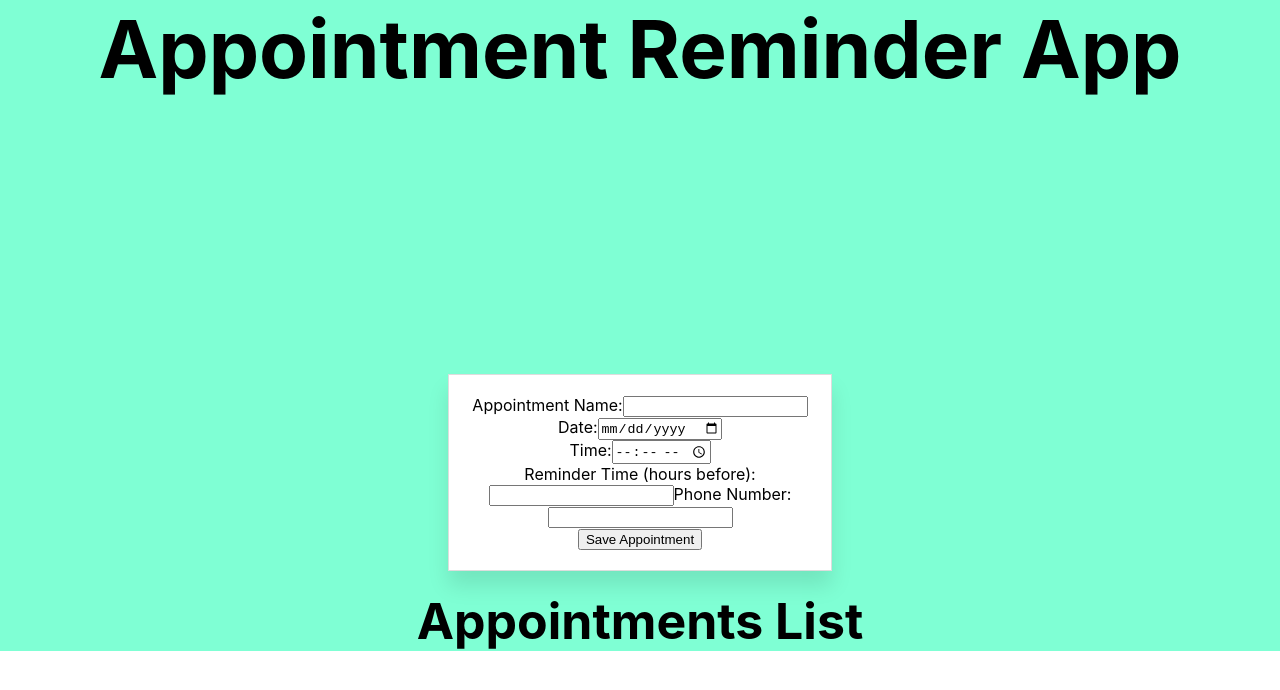
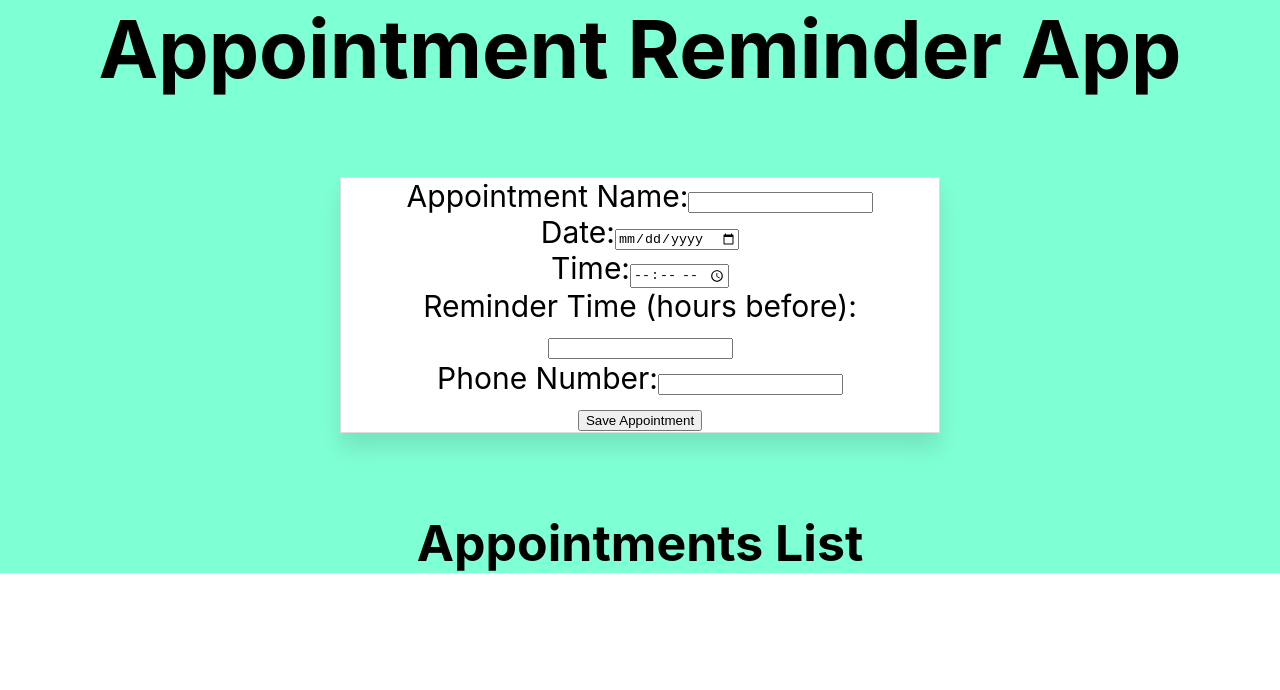
Before and after one commit to enRamirez/apptReminderApp, a React (Create React App) app: page / in a window 1280 px wide. Shown: the top 690 px of the page. Built offline with nearby package versions, Linux system fonts and the light colour scheme.

Commit message:
fixed some css issues

```diff
--- a/src/App.css
+++ b/src/App.css
@@ -19,7 +19,7 @@ div {
 }
 
 .appHeader {
-  min-height: 40vh;
+  /* min-height: 40vh; */
   display: flex;
   flex-direction: column;
   align-items: center;
@@ -29,6 +29,7 @@ div {
 }
 
 .listHeader {
+  /* background-color: aquamarine; */
   /* min-height: 40vh; */
   display: flex;
   flex-direction: column;
@@ -41,24 +42,26 @@ div {
 .formsSection {
   background-color: #fff;
   border: 1px solid #ddd;
-  margin: 20px auto;
+  margin: 80px auto;
   box-shadow: 0px 15px 20px rgba(0, 0, 0, 0.1);
-  padding: 20px;
-  width: 30%;
+  padding: 0px;
+  width: 50%;
   max-width: 600px;
   box-sizing: border-box;
-
+  font-size: 30px;
 }
 
 /* Styles for the appointment list items to match input fields */
 .listAppointment li {
   background-color: #fff;
   border: 1px solid #ccc;
-  padding: 10px;
-  margin-bottom: 8px;
+  margin: 0 20px auto;
+  padding: 20px;
+  width: 30%;
+  max-width: 600px;
   list-style-type: none;
-  font-size: 16px;
-
+  font-size: 20px;
+  box-sizing: border-box;
 }
 
 @keyframes App-logo-spin {
--- a/src/App.js
+++ b/src/App.js
@@ -106,6 +106,8 @@ function AppointmentForm() {
               min="1"
             />
           </label>
+        </div>
+        <div>
           <label>
             Phone Number:
             <input
```
